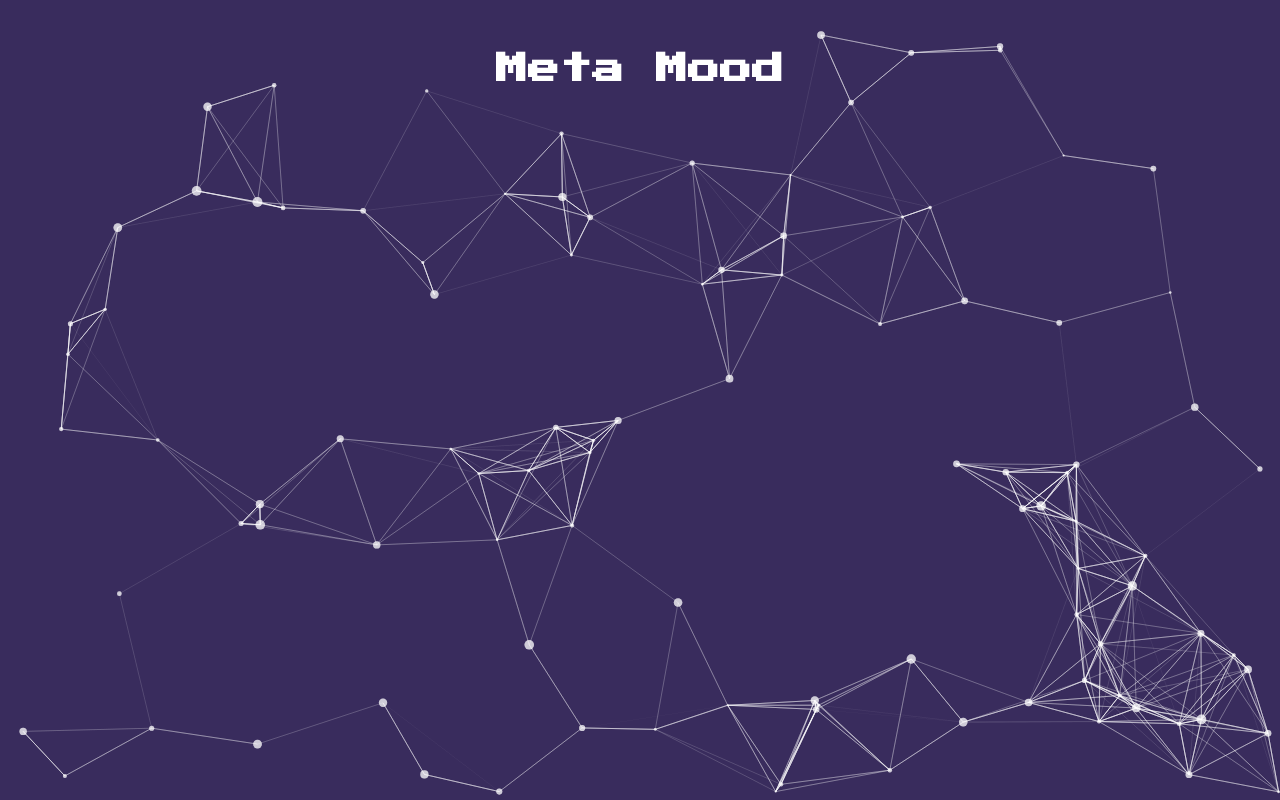
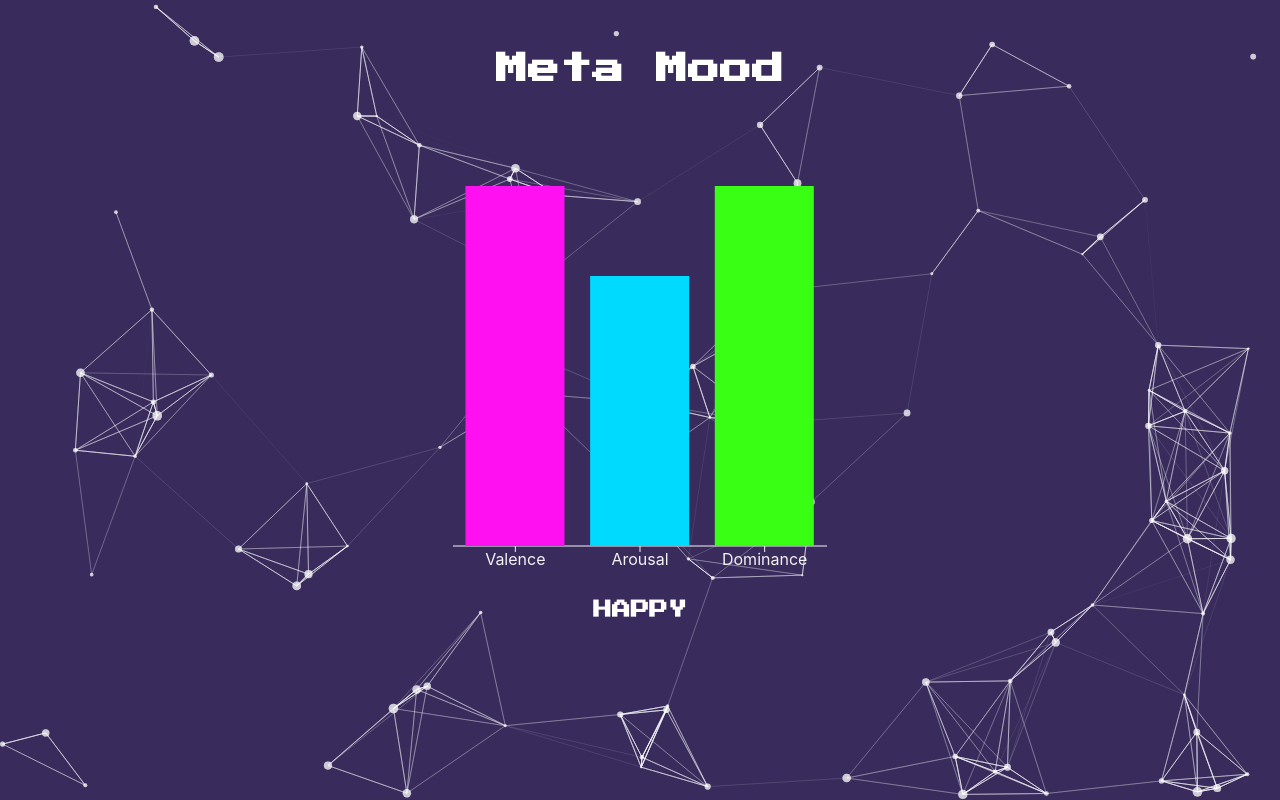
Before and after one commit to Kreative-Labs/metamood-frontend, a React (Vite) app: page / in a window 1280 px wide. Built offline with nearby package versions, Linux system fonts and the light colour scheme.

Commit message:
Created Charts

```diff
--- a/package.json
+++ b/package.json
@@ -10,7 +10,8 @@
   "dependencies": {
     "react": "^17.0.2",
     "react-dom": "^17.0.2",
-    "react-tsparticles": "^1.43.0"
+    "react-tsparticles": "^1.43.0",
+    "recharts": "^2.1.9"
   },
   "devDependencies": {
     "@vitejs/plugin-react": "^1.0.7",
--- a/src/App.jsx
+++ b/src/App.jsx
@@ -1,3 +1,4 @@
+import { DataVis } from "./components/DataVis";
 import { Space } from "./components/Space";
 
 function App() {
@@ -8,11 +9,14 @@ function App() {
         width: "100vw",
         backgroundColor: "#392C5D",
         display: "flex",
-        justifyContent: "center",
+        flexDirection:"column",
+        alignItems: "center",
       }}
     >
       <Space />
-      <h1 style={{ color: "white", fontFamily:"'Press Start 2P'", padding:"32px 0" }}>Meta Mood</h1>
+      <h1 style={{ color: "white", fontFamily:"'Press Start 2P'", padding:"32px 0", marginBottom:"64px"}}>Meta Mood</h1>
+      <DataVis />
+      <h3 style={{ color: "white", fontFamily:"'Press Start 2P'"}}>HAPPY</h3>
     </div>
   );
 }
--- /dev/null
+++ b/src/components/DataVis.jsx
@@ -0,0 +1,33 @@
+import { BarChart, Bar, ResponsiveContainer, XAxis, Cell } from "recharts";
+
+const data = [
+  {
+    name: "Valence",
+    value: 0.8,
+  },
+  {
+    name: "Arousal",
+    value: 0.6,
+  },
+  {
+    name: "Dominance",
+    value: 0.8,
+  },
+];
+
+const colors = ["#FF10F0", "#00DAFF", "#39FF14"]
+
+export const DataVis = () => {
+  return (
+    <ResponsiveContainer width="30%" height="50%">
+      <BarChart width={150} height={40} data={data}>
+        <XAxis dataKey="name" stroke="#f2f2f2" />
+        <Bar dataKey="value">
+        <Cell key={1} fill={colors[0]} />
+        <Cell key={2} fill={colors[1]} />
+        <Cell key={3} fill={colors[2]} />
+        </Bar>
+      </BarChart>
+    </ResponsiveContainer>
+  );
+};
```
Also changed, not shown: 1 other file (tests, documents, lock files or other folders).
